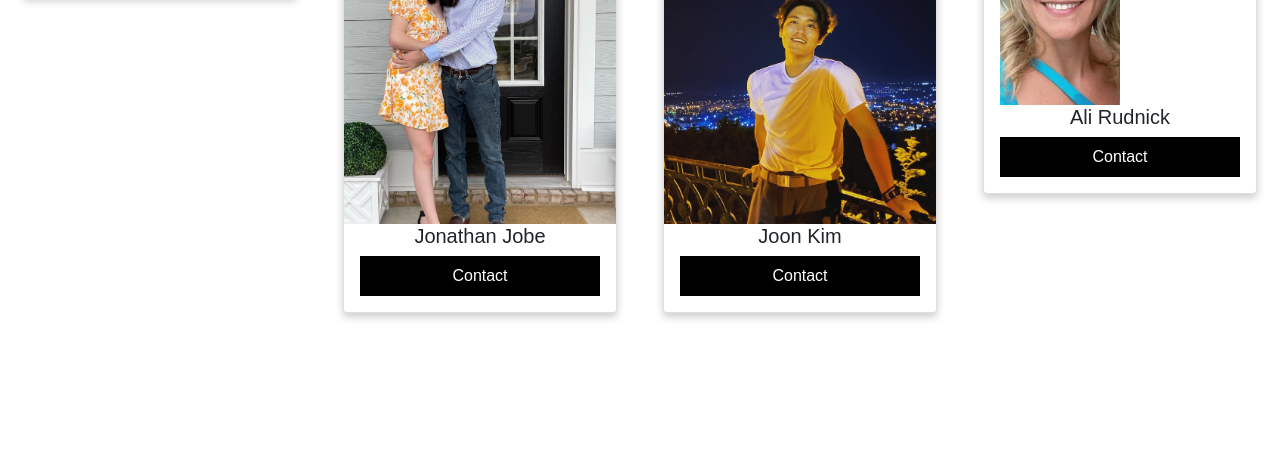
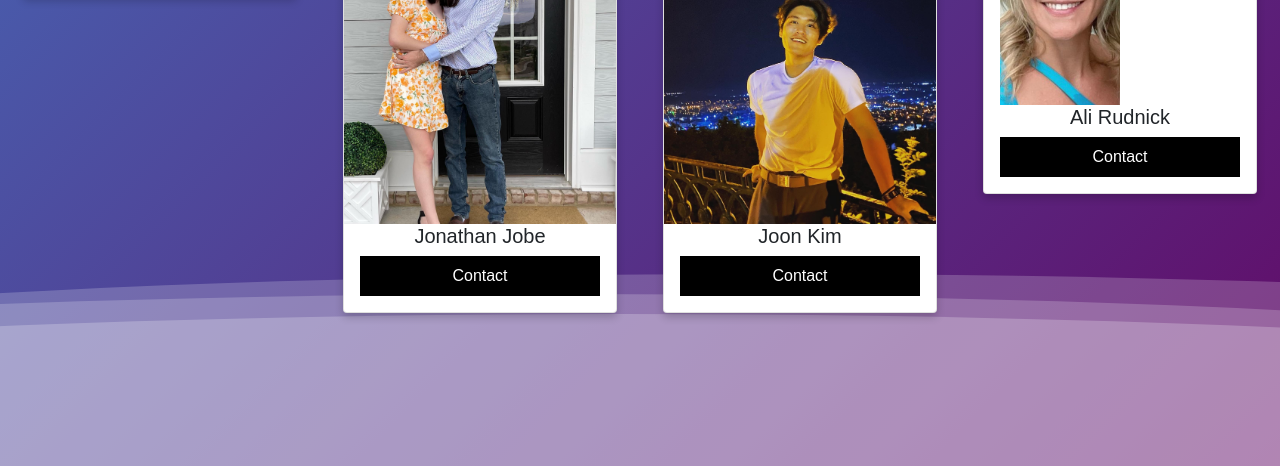
Before and after one commit to devkjoon/coinspire, a plain HTML site: page aboutus.html in a window 1280 px wide. Shown: the part 334-800 px from the top of the page. Drawn offline with nearby package versions, Linux system fonts and the light colour scheme.

Commit message:
added animated background to about us page

```diff
--- a/aboutus.html
+++ b/aboutus.html
@@ -5,6 +5,7 @@
     <meta http-equiv="X-UA-Compatible" content="IE=edge">
     <meta name="viewport" content="width=device-width, initial-scale=1.0">
     <link rel="stylesheet" href="https://cdn.jsdelivr.net/npm/bootstrap@4.3.1/dist/css/bootstrap.min.css" integrity="sha384-ggOyR0iXCbMQv3Xipma34MD+dH/1fQ784/j6cY/iJTQUOhcWr7x9JvoRxT2MZw1T" crossorigin="anonymous">
+    <link rel="stylesheet" href="./assets/css/style.css">
     <link rel="stylesheet" href="./assets/css/aboutus.css">
     <title>About Us</title>
 </head>
@@ -61,5 +62,10 @@
               </div>
           </div>
           </div>
+            <div>
+               <div class="wave"></div>
+               <div class="wave"></div>
+               <div class="wave"></div>
+            </div>
 </body>
 </html>
```
